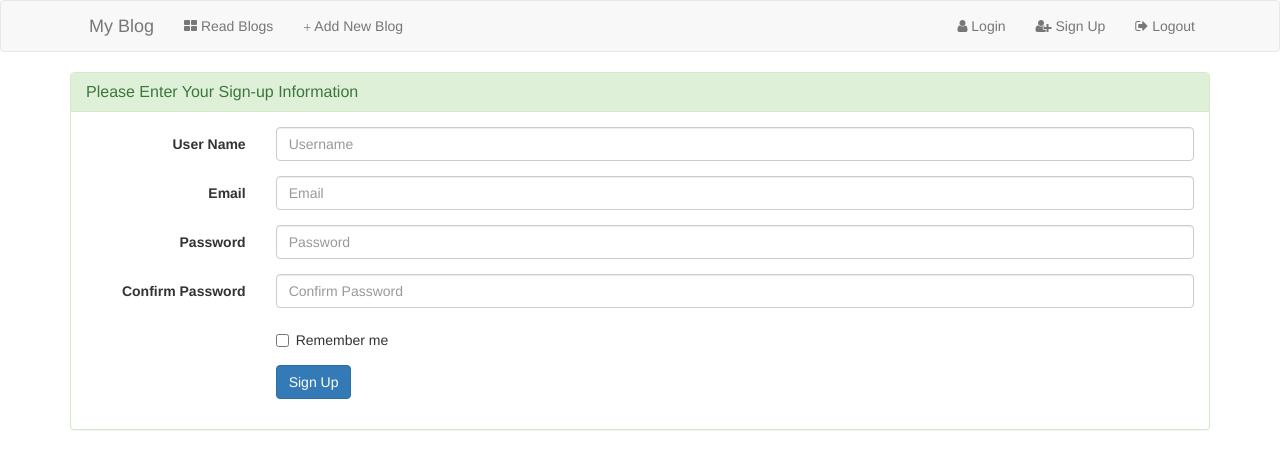
After one commit to hvpulok/MyBlogApp, a Python web app: template templates/signup.html in a window 1280 px wide. The commit adds this page. Shown: the top 469 px of the page. Run offline with Jinja, Linux system fonts and the light colour scheme; the template is opened without the code that fills it, so the values that code supplies are empty; some libraries are stand-ins or nearby versions; some web fonts are replaced.

Commit message:
Add Sign up page template

```diff
--- a/templates/base.html
+++ b/templates/base.html
@@ -42,7 +42,7 @@
             </ul>
             <ul class="nav navbar-nav navbar-right">
                 <li><a href="#"><i class="fa fa-user" aria-hidden="true"></i> Login</a></li>
-                <li><a href="#"><i class="fa fa-user-plus" aria-hidden="true"></i> Sign Up</a></li>
+                <li><a href="/blog/signup"><i class="fa fa-user-plus" aria-hidden="true"></i> Sign Up</a></li>
                 <li><a href="#"><i class="fa fa-sign-out" aria-hidden="true"></i> Logout</a></li>
             </ul>
             </div>
--- /dev/null
+++ b/templates/signup.html
@@ -0,0 +1,57 @@
+{% extends "base.html" %}
+
+{% block content %}
+
+<div class="container">
+    <div class="panel panel-success">
+        <div class="panel-heading">
+            <h3 class="panel-title">
+                Please Enter Your Sign-up Information
+            </h3>
+        </div>
+        <div class="panel-body">
+            <form class="form-horizontal">
+                <div class="form-group">
+                    <label for="inputUserName" class="col-sm-2 control-label">User Name</label>
+                    <div class="col-sm-10">
+                        <input type="text" class="form-control" id="inputUserName" placeholder="Username" name="username" required>
+                    </div>
+                </div>
+                <div class="form-group">
+                    <label for="inputEmail" class="col-sm-2 control-label">Email</label>
+                    <div class="col-sm-10">
+                        <input type="email" class="form-control" id="inputEmail" placeholder="Email" name="email" required>
+                    </div>
+                </div>
+                <div class="form-group">
+                    <label for="inputPassword1" class="col-sm-2 control-label">Password</label>
+                    <div class="col-sm-10">
+                        <input type="password" class="form-control" id="inputPassword1" placeholder="Password" name="password1" required >
+                    </div>
+                </div>
+                <div class="form-group">
+                    <label for="inputPassword2" class="col-sm-2 control-label">Confirm Password</label>
+                    <div class="col-sm-10">
+                        <input type="password" class="form-control" id="inputPassword2" placeholder="Confirm Password" name="password2" required>
+                    </div>
+                </div>
+                <div class="form-group">
+                    <div class="col-sm-offset-2 col-sm-10">
+                        <div class="checkbox">
+                            <label>
+                                <input type="checkbox" name="checkRememberMe" > Remember me
+                            </label>
+                        </div>
+                    </div>
+                </div>
+                <div class="form-group">
+                    <div class="col-sm-offset-2 col-sm-10">
+                        <button type="submit" class="btn btn-primary">Sign Up</button>
+                    </div>
+                </div>
+            </form>
+        </div>
+    </div>
+</div>
+
+{% endblock %}
```
Also changed, not shown: main.py (+10 -1 lines), 1 other file.
